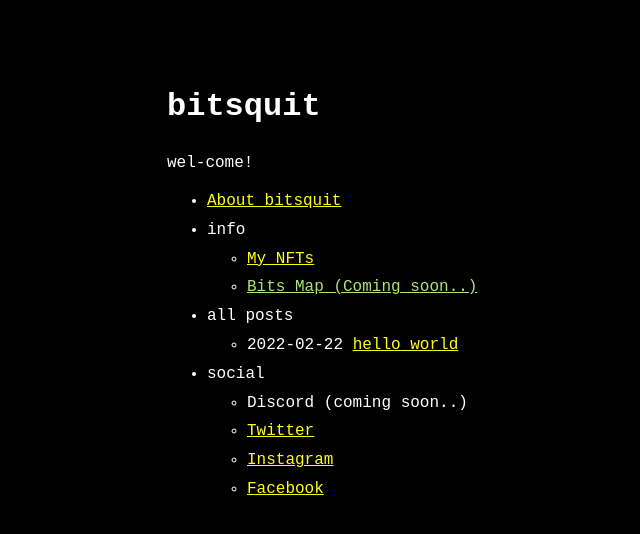
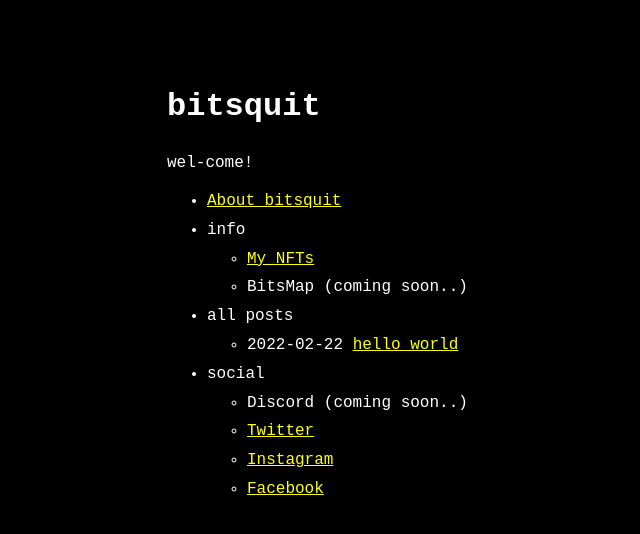
Before and after one commit to bitsquitez/bitsquitez.github.io, a Jekyll site: the page built from index.markdown, in a window 1280 px wide. Shown: the top 534 px of the page, without its empty margins (153-793 px from the left). Built offline with Jekyll 4.4.1, drawn with Linux system fonts in a browser that asks for light colours.

Commit message:
Update menu.yml

```diff
--- a/_data/menu.yml
+++ b/_data/menu.yml
@@ -5,8 +5,7 @@ entries:
     entries:
       - title: My NFTs
         url: https://objkt.com/profile/bitsquit/
-      - title: Bits Map (Coming soon..)
-        url: ""
+      - title: BitsMap (coming soon..)
 
   - title: all posts
     post_list:
```
